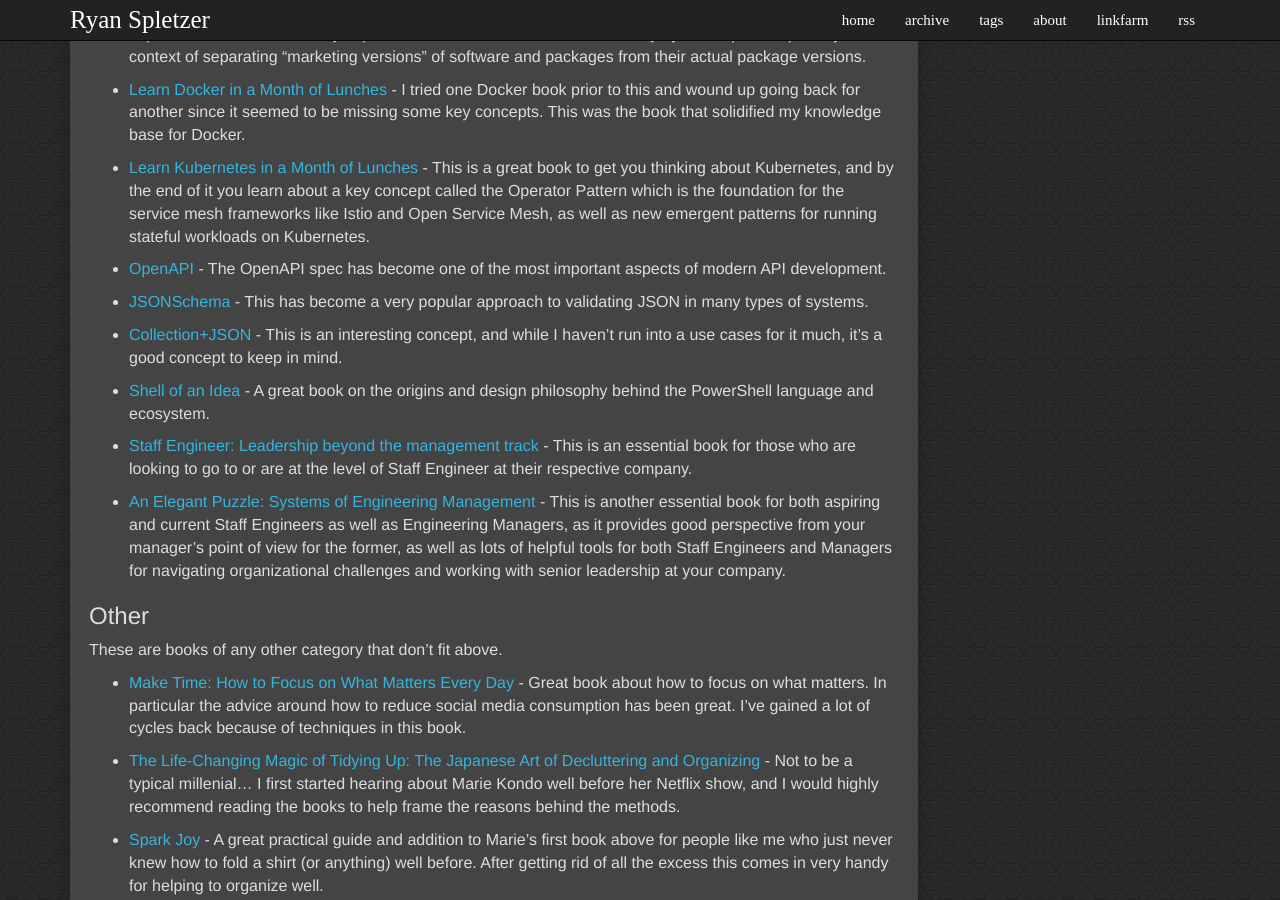
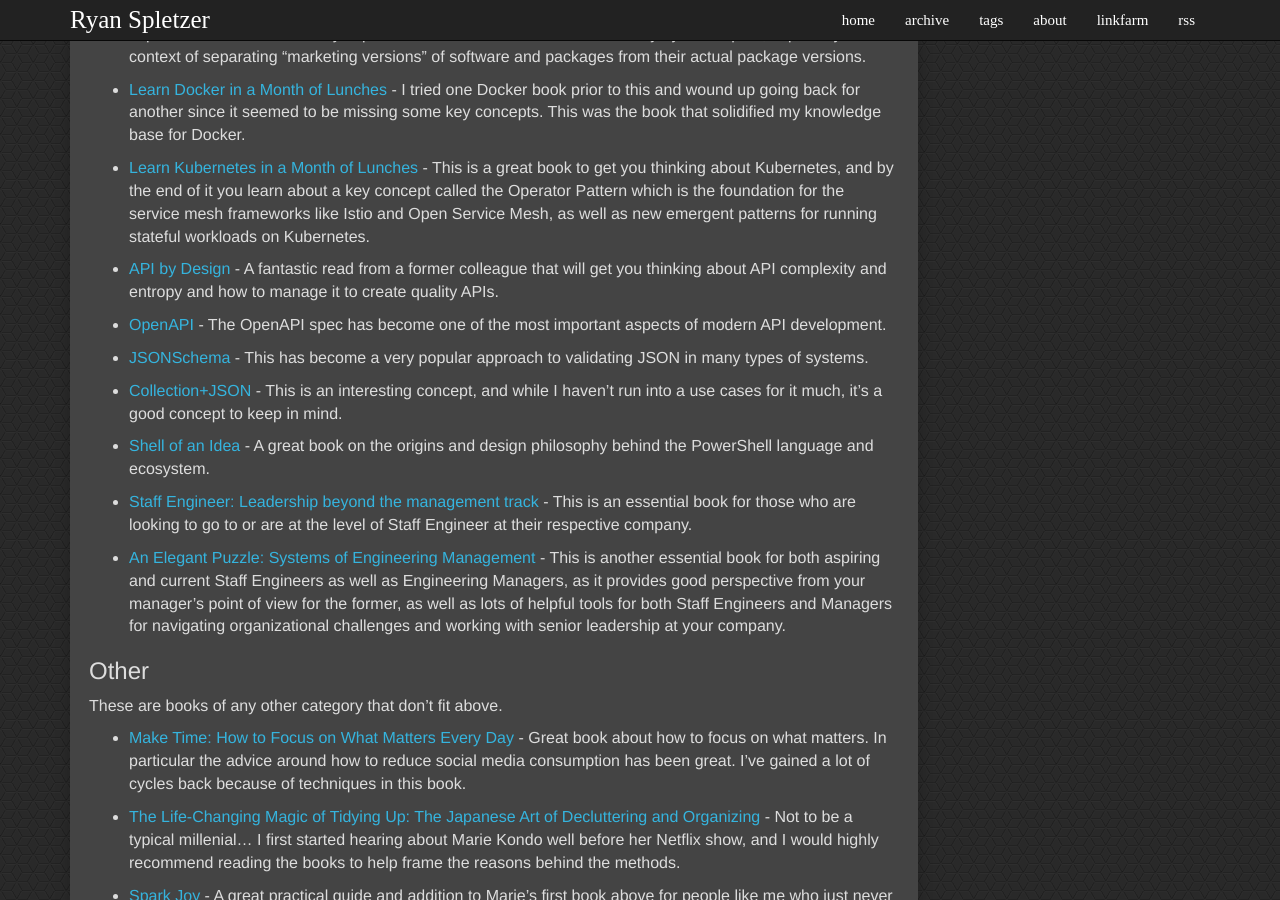
Before and after one commit to ryanspletzer/ryanspletzer.github.io, a Jekyll site: the page built from linkfarm.md, in a window 1280 px wide and 900 px high, scrolled down 3339 px. Built offline with Jekyll 4.4.1, drawn with Linux system fonts in a browser that asks for light colours.

Commit message:
Add API By Design to linkfarm

```diff
--- a/linkfarm.md
+++ b/linkfarm.md
@@ -212,6 +212,9 @@ I've read them:
   Operator Pattern which is the foundation for the service mesh frameworks like Istio and Open Service Mesh, as well as
   new emergent patterns for running stateful workloads on Kubernetes.
 
+* [API by Design](https://apibydesign.com/) - A fantastic read from a former colleague that will get you thinking about
+  API complexity and entropy and how to manage it to create quality APIs.
+
 * [OpenAPI](https://www.openapis.org) - The OpenAPI spec has become one of the most important aspects of modern API
   development.
 
```
